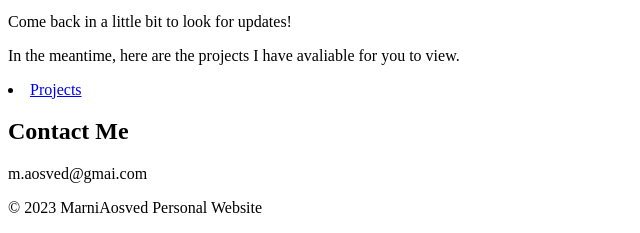
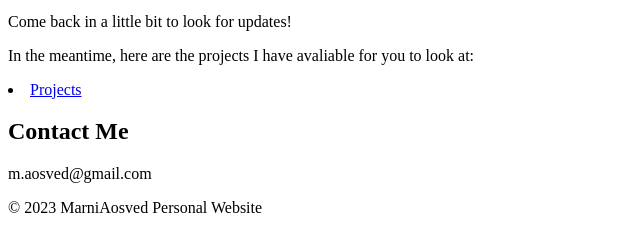
Before and after one commit to MarniAosved/MarniAosved.github.io, a plain HTML site: page index.html in a window 1280 px wide. Shown: the part 393-626 px from the top of the page, 0-640 px from the left. Drawn offline with Linux system fonts and the light colour scheme.

Commit message:
Update index.html

```diff
--- a/index.html
+++ b/index.html
@@ -30,13 +30,13 @@
 			<p>Most of the projects I have completed throughout my schooling were private,</p>
       <p>so I am currently working on hunting them down and getting them avaliable for you to view.</p>
       <p>Come back in a little bit to look for updates!</p>
-      <p>In the meantime, here are the projects I have avaliable for you to view</i>.</p>
+      <p>In the meantime, here are the projects I have avaliable for you to look at</i>:</p>
       <li><a href="https://github.com/MarniAosved?tab=repositories" target="_blank">Projects</a></li>
     </ul>
 		</section>
 		<section id="contact-me">
 			<h2>Contact Me</h2>
-			<p>m.aosved@gmai.com</p>
+			<p>m.aosved@gmail.com</p>
 		</section>
 	</main>
 	<footer>
```
